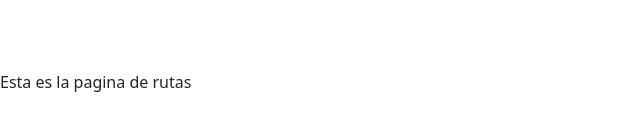
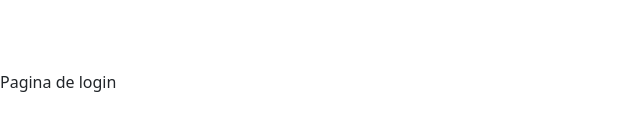
Before and after one commit to SeguraElias/agenda-eventos, a React (Vite) app in the folder agenda-eventos/: page /auth/Login in a window 1280 px wide. Shown: the part 318-448 px from the top of the page, without its empty margins (0-640 px from the left). Built offline with nearby package versions, Linux system fonts and the light colour scheme.

Commit message:
manejo de las rutas

```diff
--- a/agenda-eventos/src/CalendarApp.jsx
+++ b/agenda-eventos/src/CalendarApp.jsx
@@ -1,10 +1,11 @@
+import { BrowserRouter } from "react-router-dom"
 import { AppRouter } from "./router"
 
 function CalendarApp() {
   return (
-    <>
+    <BrowserRouter>
       <AppRouter />
-    </>
+    </BrowserRouter>
   )
 }
 
--- a/agenda-eventos/src/router/AppRouter.jsx
+++ b/agenda-eventos/src/router/AppRouter.jsx
@@ -1,7 +1,19 @@
+import { Navigate, Route, Routes } from 'react-router-dom'
+import { LoginPage } from '../auth'
+import { CalendarPage } from '../calendar'
+
 export const AppRouter = () => {
+    const authStatus = 'not-authenticated' // esto seria temporal
+
     return (
-        <div>
-            Esta es la pagina de rutas
-        </div>
+        <Routes>
+            {
+                ( authStatus === 'not-authenticated')
+                ? <Route path='/auth/*' element={ <LoginPage/> }/>
+                : <Route path='*' element={ <CalendarPage/> } />
+            }
+
+            <Route path='*' element={ <Navigate to={'/auth/Login'} /> } />
+        </Routes>
     )
 }
```
